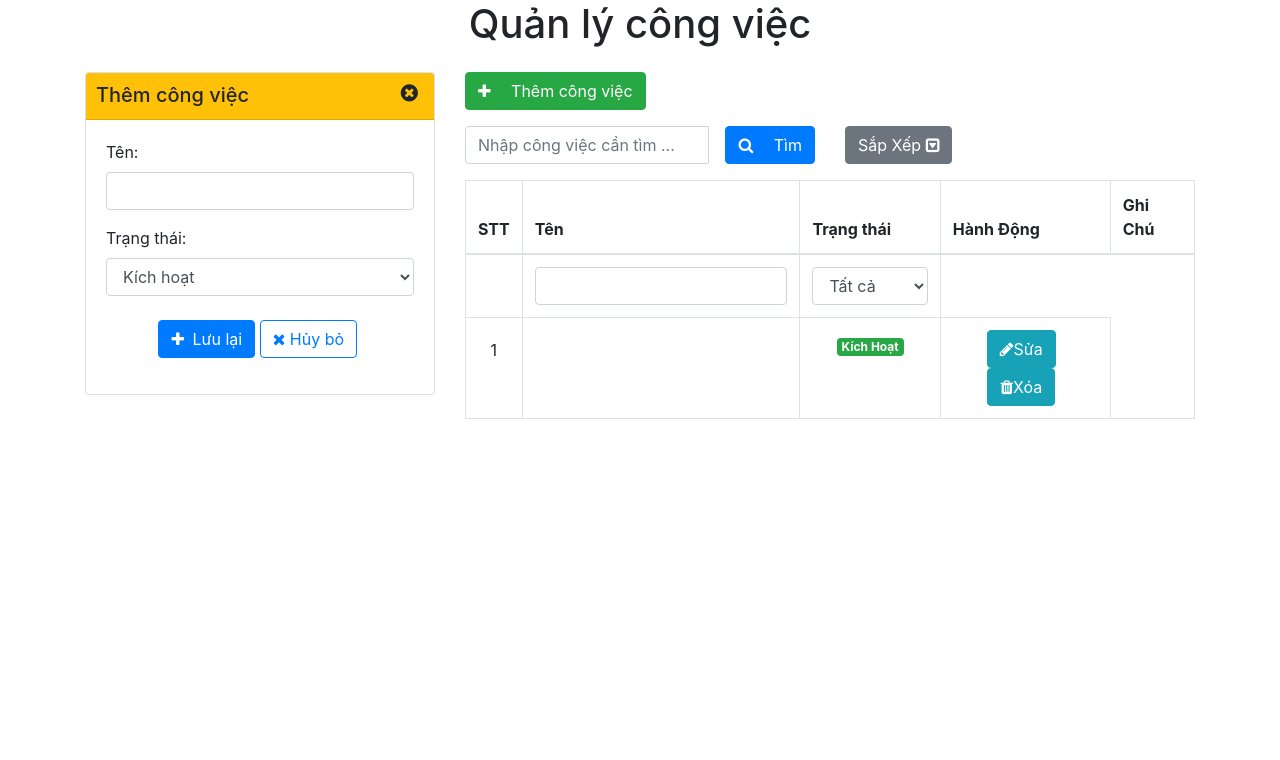
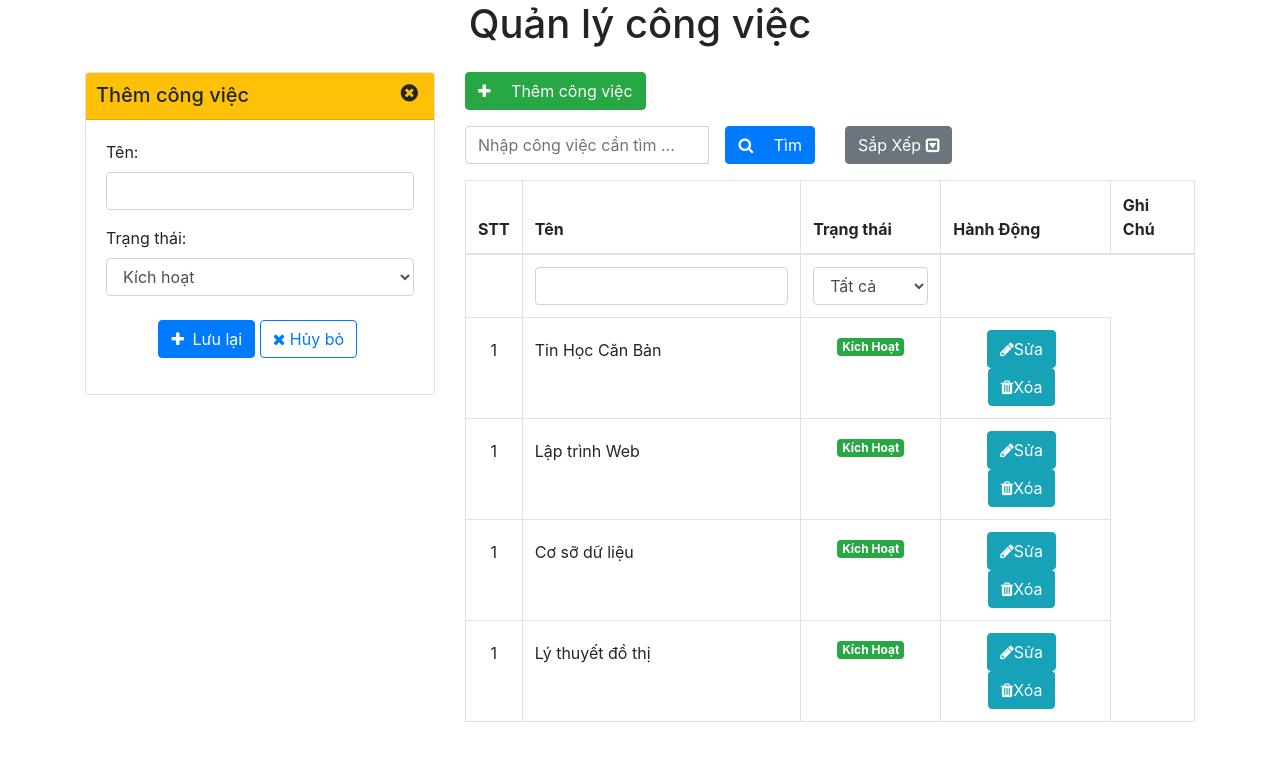
Before and after one commit to stupidlazyguy/to-do-list, a React (Create React App) app: page / in a window 1280 px wide. Shown: the top 760 px of the page. Built offline with nearby package versions, Linux system fonts and the light colour scheme.

Commit message:
Show list todo demo

```diff
--- a/src/Components/TodoLists.js
+++ b/src/Components/TodoLists.js
@@ -4,14 +4,18 @@ import Todo from './Todo'
 class TodoLists extends React.Component{
     constructor(props){
         super(props)
-        this.state = {todo:['Tin Học Căn Bản','Lập trình Web']}
+        this.state = {todo:['Tin Học Căn Bản','Lập trình Web','Cơ sỡ dữ liệu','Lý thuyết đồ thị']}
     }
-    renderTodo=()=>{
-        return <Todo />
+    renderTodo(){
+        var Todos = this.state.todo
+
+        return Todos.map(function(value,index){
+            return <Todo todo={value} key={index}/>
+        })
     }
     render(){
         return(
-            <Todo/>
+            this.renderTodo()
         )
     }
 }
```
